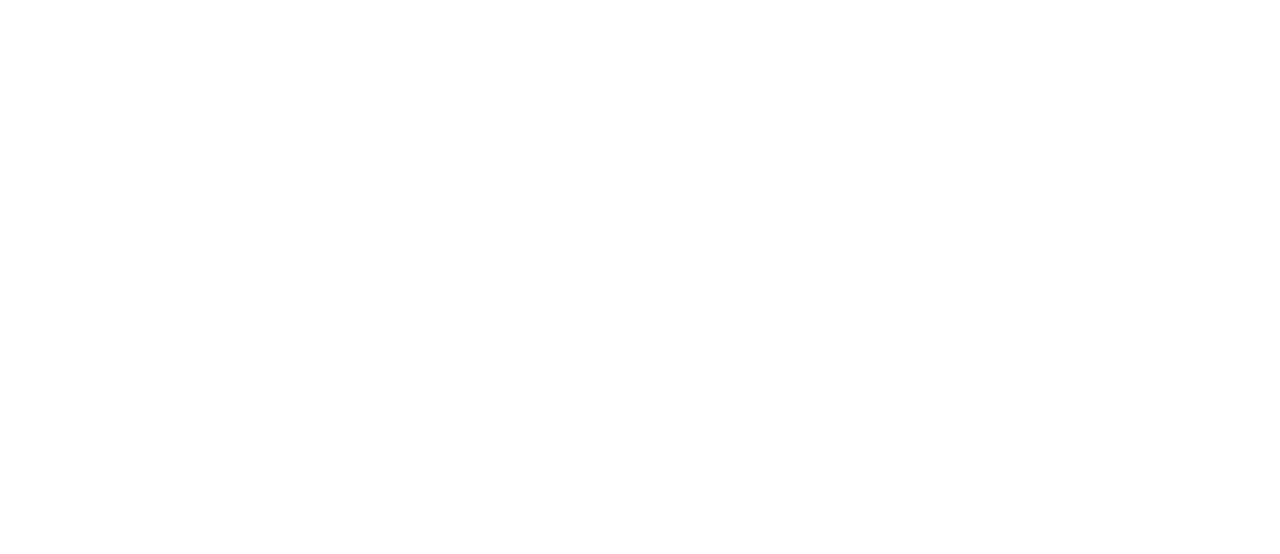
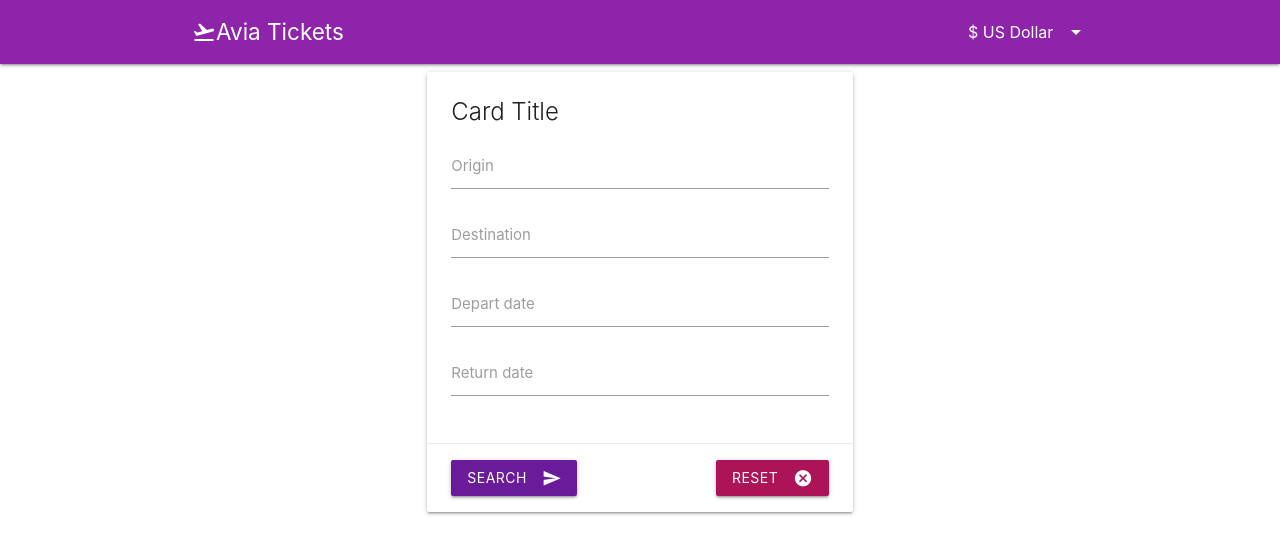
Before and after one commit to AndreyNagorskiy/AviaTickets, a website built with webpack: page src/index.html in a window 1280 px wide. Built offline with nearby package versions, Linux system fonts and the light colour scheme; some packages are replaced by stand-ins of ours; no server answers.

Commit message:
create form UI

```diff
--- a/src/css/style.css
+++ b/src/css/style.css
@@ -0,0 +1,52 @@
+.d-flex {
+  display: flex;
+}
+
+.align-items-center {
+  align-items: center;
+}
+
+.justify-items-center {
+  justify-items: center;
+}
+
+.ml-auto {
+  margin-left: auto;
+}
+
+.mr-auto {
+  margin-right: auto;
+}
+
+.mx-auto {
+  margin-left: auto;
+  margin-right: auto;
+}
+
+/* Header styles */
+.header .brand-logo {
+  position: static;
+  font-size: 1.5rem;
+}
+
+.header .currency-select {
+  width: 120px;
+}
+
+.header .currency-select input.select-dropdown {
+  border-bottom: none;
+  color: #fff;
+  margin-bottom: 0;
+}
+
+.header .currency-select input.select-dropdown:focus {
+  border-bottom: none;
+}
+
+.header .currency-select .caret {
+  fill: #fff;
+}
+
+.header .brand-logo {
+  font-size: 1.5rem;
+}
--- a/src/index.html
+++ b/src/index.html
@@ -12,6 +12,76 @@
     <title>Document</title>
   </head>
   <body>
+    <nav class="header purple darken-1">
+      <div class="nav-wrapper">
+        <div class="container d-flex align-items-center">
+          <div class="logo d-flex align-items-center">
+            <i class="large material-icons">flight_takeoff</i>
+            <a href="#" class="brand-logo">Avia Tickets</a>
+          </div>
+          <ul id="nav-mobile" class="right hide-on-med-and-down ml-auto">
+            <li><div class="input-field currency-select">
+              <select>
+                <option value="USD">$ US Dollar</option>
+                <option value="EUR">€ Euro</option>
+              </select>
+            </div></li>
+          </ul>
+        </div>
+      </div>
+    </nav>
+    <div class="form-section">
+      <div class="container">
+        <div class="row d-flex">
+          <div class="col m6 mx-auto">
+            <div class="card">
+              <form>
+                <div class="card-content">
+                  <span class="card-title">Card Title</span>
+                  <div class="input-field">
+                    <input type="text" id="autocomplete-origin" class="autocomplete">
+                    <label for="autocomplete-origin">Origin</label>
+                  </div>
+                  <div class="input-field">
+                    <input type="text" id="autocomplete-destination" class="autocomplete">
+                    <label for="autocomplete-destination">Destination</label>
+                  </div>
+                  <div class="input-field">
+                    <input type="text" class="datepicker" id="datepicker-depart">
+                    <label for="datepicker-depart">Depart date</label>
+                  </div>
+                  <div class="input-field">
+                    <input type="text" class="datepicker" id="datepicker-return">
+                    <label for="datepicker-return">Return date</label>
+                  </div>
+                </div>
+                <div class="card-action d-flex">
+                  <button class="btn waves-effect waves-light purple darken-3" type="submit" name="action">Search
+                    <i class="material-icons right">send</i>
+                  </button>
+                  <button class="btn waves-effect waves-light pink darken-3 ml-auto" type="reset" name="action">Reset
+                    <i class="material-icons right">cancel</i>
+                  </button>
+                </div>
+              </form>
+            </div>
+          </div>
+        </div>
+      </div>
+    </div>
+
+
+
+
+
+
+
+
+
+
+
+
+
 
   </body>
 </html>
--- a/src/js/app.js
+++ b/src/js/app.js
@@ -0,0 +1,9 @@
+import '../css/style.css';
+import './plugins';
+import locations from "./store/location";
+
+locations.init().then(res => {
+    console.log(res);
+    console.log(locations);
+    console.log(locations.getCitiesByCountryCode("PE"));
+});
--- /dev/null
+++ b/src/js/plugins/index.js
@@ -0,0 +1 @@
+import './materialize';
--- /dev/null
+++ b/src/js/plugins/materialize.js
@@ -0,0 +1,34 @@
+import 'materialize-css/dist/css/materialize.min.css';
+import 'materialize-css/dist/js/materialize.min.js';
+
+// Init select
+const select = document.querySelectorAll('select');
+M.FormSelect.init(select);
+
+export function getSelectInstance(elem) {
+    return M.FormSelect.getInstance(elem);
+}
+
+// Init Autocomplete
+const autocomplete = document.querySelectorAll('.autocomplete');
+M.Autocomplete.init(autocomplete, {
+    data: {
+        "Apple": null,
+        "Microsoft": null,
+        "Google": 'https://placehold.it/250x250'
+      },
+});
+
+export function getAutocompleteInstance(elem) {
+    return M.Autocomplete.getInstance(elem);
+}
+
+// Init datepicker
+const datepickers = document.querySelectorAll('.datepicker');
+M.Datepicker.init(datepickers, {
+    showClearBtn: true,
+});
+
+export function getDatePickerInstance(elem) {
+    return M.Datepicker.getInstance(elem);
+}
```
